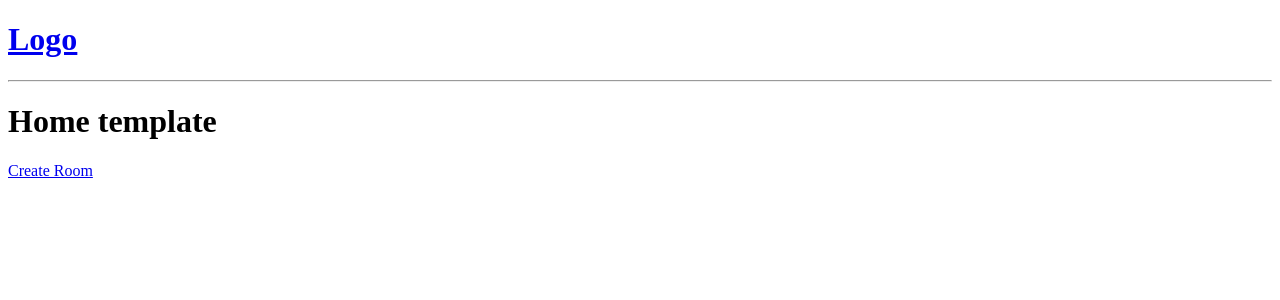
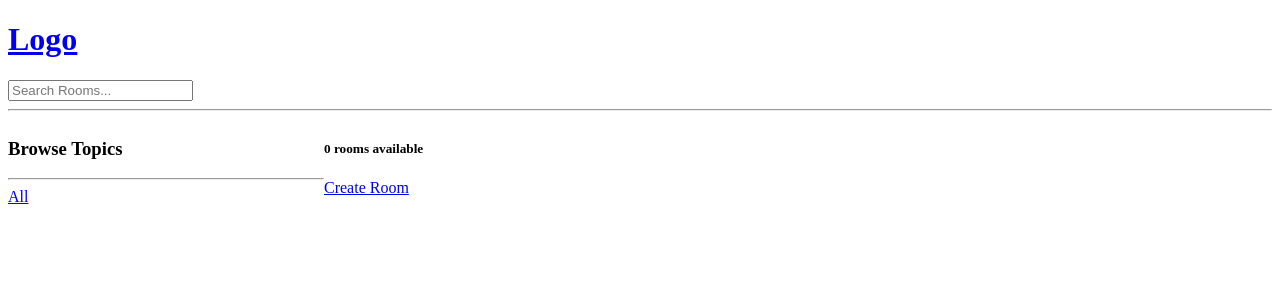
Before and after one commit to py-PiYush/Study-room, a Django app: page / in a window 1280 px wide. Shown: the top 300 px of the page. Run offline with Django 4.2, Linux system fonts and the light colour scheme; data that the repository does not hold is empty.

Commit message:
Add search feature

```diff
--- a/studyroom/base/templates/base/home.html
+++ b/studyroom/base/templates/base/home.html
@@ -1,10 +1,31 @@
 {% extends 'main.html' %}
 
 {% block content %}
-<h1>Home template</h1>
 
-<div>
-  <a href="{% url 'create-room' %}">Create Room</a>
+<style>
+  .home-container{
+    display: grid;
+    grid-template-columns: 1fr 3fr;
+  }
+
+</style>
+
+<div class='home-container'>
+  <div>
+    <h3>Browse Topics</h3>
+    <hr>
+    <div>
+      <a href="{% url 'home' %}">All</a>
+    </div>
+    {% for topic in topics %}
+    <div>
+      <a href="{% url 'home' %}?q={{topic.name}}">{{topic.name}}</a>
+    </div>
+    {% endfor %}
+  </div>
+  <div>
+    <h5>{{room_count}} rooms available</h5>
+    <a href="{% url 'create-room' %}">Create Room</a>
   <div>
     {% for room in rooms %}
     <div>
@@ -17,5 +38,6 @@
     </div>
     {% endfor %}
   </div>
+  </div>
 </div>
 {% endblock %}
--- a/studyroom/base/views.py
+++ b/studyroom/base/views.py
@@ -1,13 +1,17 @@
 from django.shortcuts import render, redirect
-from .models import Room
+from django.db.models import Q
+from .models import Room, Topic
 from .forms import RoomForm
 
 # Create your views here.
 
 
 def home(request):
-    rooms = Room.objects.all()
-    context = {"rooms": rooms}
+    q = request.GET.get("q") if request.GET.get("q") != None else ""
+    rooms = Room.objects.filter(Q(topic__name__icontains=q) | Q(name__icontains=q))
+    topics = Topic.objects.all()
+    room_count = rooms.count()
+    context = {"rooms": rooms, "topics": topics, "room_count": room_count}
     return render(request, "base/home.html", context)
 
 
--- a/studyroom/templates/navbar.html
+++ b/studyroom/templates/navbar.html
@@ -1,4 +1,7 @@
 <a href="/">
   <h1>Logo</h1>
 </a>
+<form action="{% url 'home' %}">
+  <input type="text" name="q" placeholder="Search Rooms..." />
+</form>
 <hr />
```
